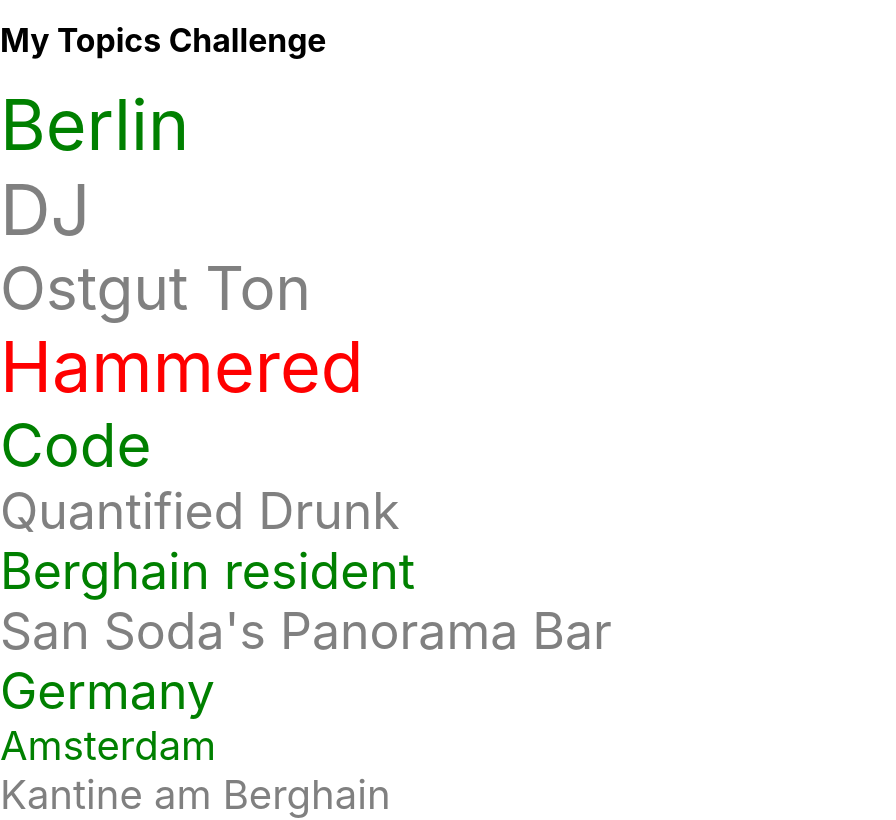
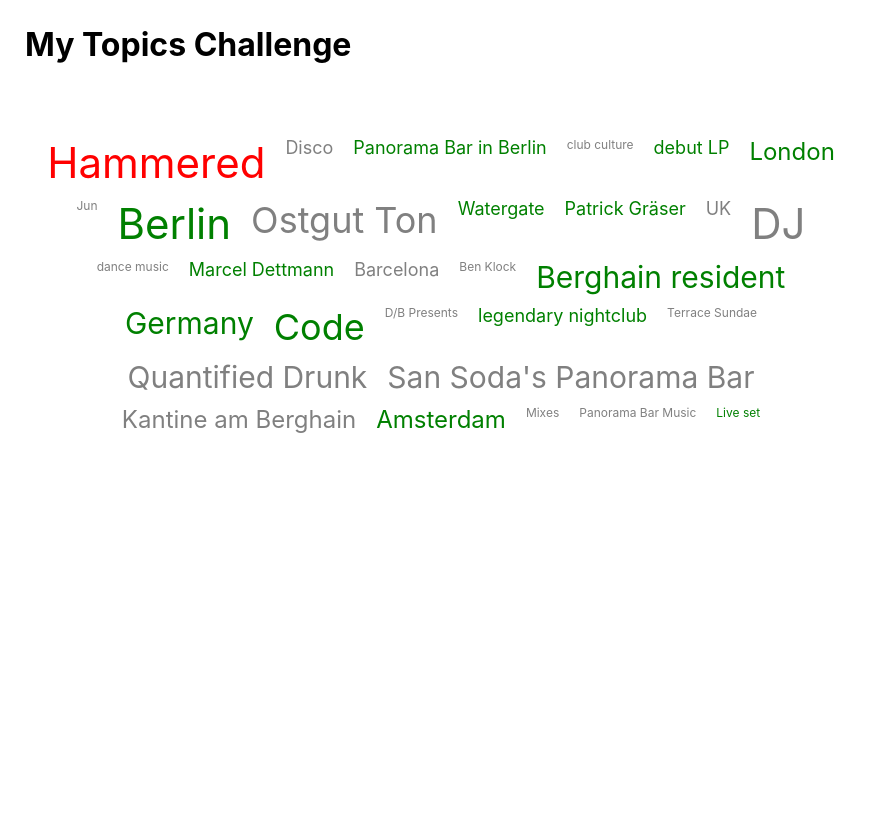
Before and after one commit to ollayka/my-topics-challenge, a React (Create React App) app: page / in a window 1280 px wide. Shown: the top 820 px of the page, without its empty margins (0-896 px from the left). Built offline with nearby package versions, Linux system fonts and the light colour scheme.

Commit message:
randomize labels, add basic styling

```diff
--- a/src/App.css
+++ b/src/App.css
@@ -1,3 +1,4 @@
 .App {
+  margin: 25px;
   text-align: left;
 }
--- a/src/components/Topic/Topic.jsx
+++ b/src/components/Topic/Topic.jsx
@@ -3,7 +3,7 @@
 export default function Topic(props) {
     const {label, sentimentScore, volume} = props.item
     const {popularityGroups} = props
-    const fontSizes = [20, 30, 40, 50, 60, 70]
+    const fontSizes = [12, 18, 24, 30, 36, 42]
 
     const setFontSize = (num, arr) => arr.findIndex(el => el.includes(num))
 
@@ -11,7 +11,7 @@
 
     const styleObj = {
         fontSize: fontSizes[setFontSize(volume, popularityGroups)],
-        color: setFontColor(sentimentScore)
+        color: setFontColor(sentimentScore),
     }
 
     return (
--- /dev/null
+++ b/src/components/WordCloud/WordCloud.css
@@ -0,0 +1,13 @@
+.wordcloud-container {
+    display: flex;
+    flex-wrap: wrap;
+    width: 65vw;
+    height: 50vh;
+    justify-content: center;
+    align-content: center;
+}
+
+.wordcloud-container > * {
+    padding: 5px 10px;
+    text-align: center;
+}
--- a/src/components/WordCloud/WordCloud.jsx
+++ b/src/components/WordCloud/WordCloud.jsx
@@ -1,5 +1,6 @@
 import React, {useState} from "react"
 import Topic from "../Topic/Topic"
+import "./WordCloud.css"
 
 export default function WordCloud(props) {
    const {topics} = props;
@@ -20,7 +21,7 @@
 
    let popularityGroups = setFontGroups(topics)
 
-    return (<div>
-    {topics.map((item, index) => <Topic key={index} item={item} popularityGroups={popularityGroups}/>)}
+    return (<div className="wordcloud-container">
+    {topics.sort(() => Math.random() - 0.5).map((item, index) => <Topic key={index} item={item} popularityGroups={popularityGroups}/>)}
     </div>)
 }
```
